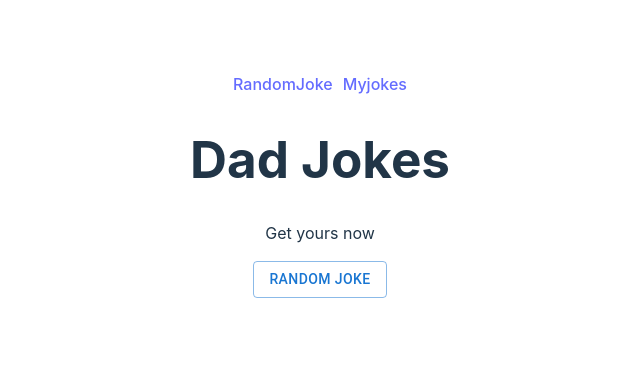
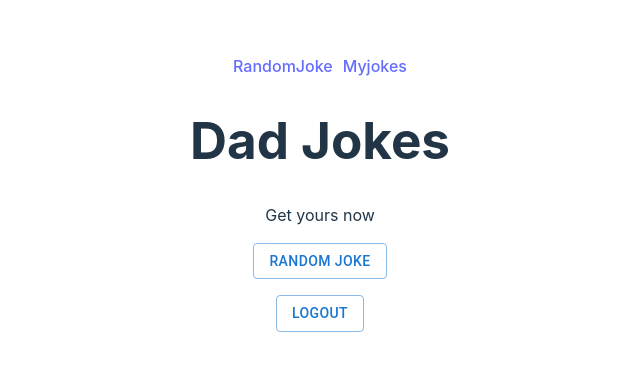
Before and after one commit to bfm471/DadjokesApp, a React (Vite) app: page / in a window 1280 px wide. Shown: the part 207-578 px from the top of the page, without its empty margins (320-960 px from the left). Built offline with nearby package versions, Linux system fonts and the light colour scheme; no server answers; sample sign-in values are in the browser's storage.

Commit message:
Logout randomissa - ei toimi kunnolla

```diff
--- a/src/routes/myJokes.jsx
+++ b/src/routes/myJokes.jsx
@@ -7,6 +7,8 @@ import { IconButton, List } from "@mui/material";
 import { ListItem } from "@mui/material";
 import { ListItemText } from "@mui/material";
 import DeleteIcon from '@mui/icons-material/Delete';
+import { useNavigate } from "react-router-dom";
+import Logout from "../logOut";
 
 
 export default function MyJokes() {
@@ -14,6 +16,7 @@ export default function MyJokes() {
 
     const [jokes, setJokes] = useState([]);
     const [user, setUser] = useState('');
+    const navigate = useNavigate();
 
     useEffect(() => {
         onAuthStateChanged(auth, (user) => {
@@ -58,6 +61,7 @@ export default function MyJokes() {
                     </ListItem>
                 ))}
             </List>
+            <Logout />
         </>
     );
 }
--- a/src/routes/randomJoke.jsx
+++ b/src/routes/randomJoke.jsx
@@ -4,6 +4,7 @@ import { app, auth } from '../firebaseConfig';
 import { getFirestore, collection, addDoc } from "firebase/firestore";
 import { onAuthStateChanged } from "firebase/auth";
 import { useNavigate } from 'react-router-dom';
+import Logout from '../logOut';
 
 export default function RandomJoke() {
     const db = getFirestore(app);
@@ -55,6 +56,7 @@ export default function RandomJoke() {
             {joke && <p>{joke}</p>}
             {joke && <p><Button variant='text' onClick={handleSave}>Like this joke? Save it for later!</Button></p>}
             {added &&<p>Saved!</p>}
+            <Logout />
         </>
     );
 }
```
